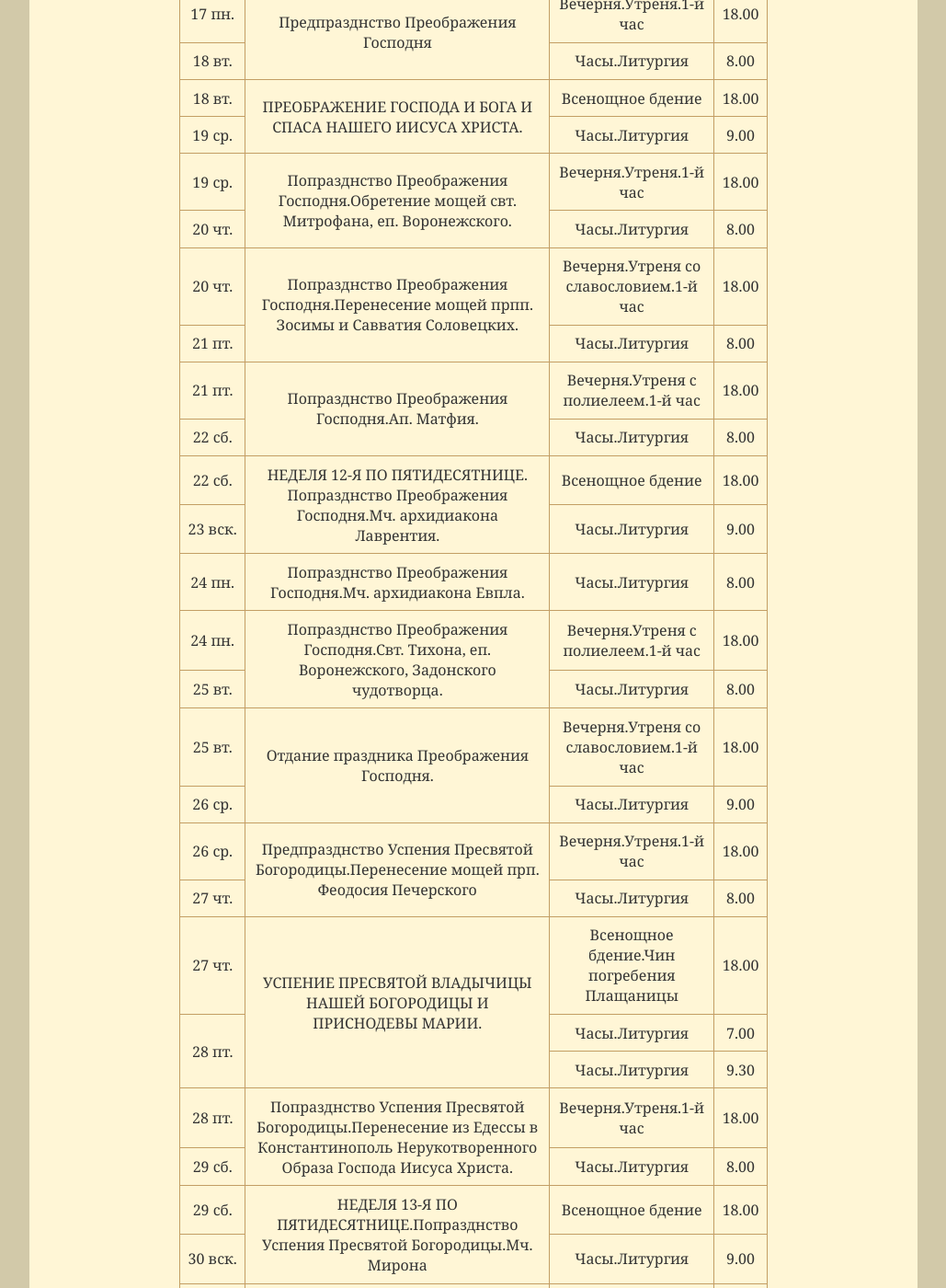
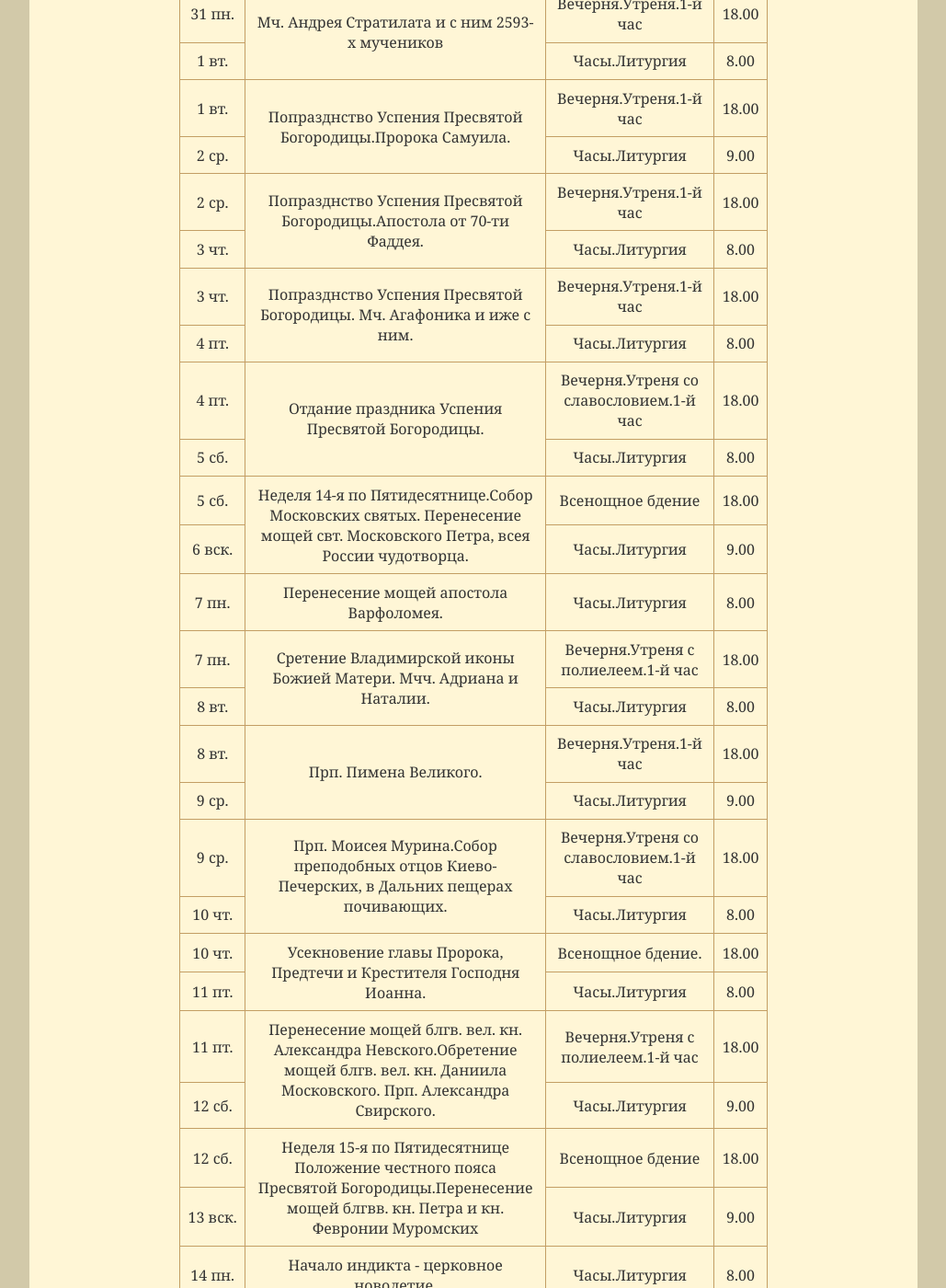
Before and after one commit to hramotradnoe/hramotradnoe.github.io, a Jekyll site: the page built from schedule/index.html, in a window 1280 px wide and 1400 px high, scrolled down 443 px. Shown: the whole window at 92% size, without its empty margins (125-1154 px from the left). Built offline with Jekyll 4.4.1, drawn with Linux system fonts in a browser that asks for light colours; Markdown is read by kramdown in place of the engine named in the settings; some of the changed text lies outside the part shown.

Commit message:
расписание на сентябрь

```diff
--- a/_data/schedule.yml
+++ b/_data/schedule.yml
@@ -1,112 +1,109 @@
-period: Август 2015
-link: https://docs.google.com/document/d/1uuE9xhTuOiFAjOGwbaVZb1gSC1xGTzW5ULEB5LPkpV8/edit
+period: Сентябрь 2015
+link: https://docs.google.com/document/d/1Db37_PTzLeM2xA2UCa-bKrOuDSgiW1y7zGGL9ziPyE4/edit
 timetable:
- - description : "Предпразднство Преображения Господня"
+ - description : "Мч. Андрея Стратилата и с ним 2593-х мучеников"
    services    :
-      - day   : 17&nbsp;пн.
+      - day   : 31&nbsp;пн.
         time  : '18.00'
         title : "Вечерня.Утреня.1-й час"
-      - day   : 18&nbsp;вт.
+      - day   : 1&nbsp;вт.
         time  : '8.00'
         title : "Часы.Литургия"
- - description : "ПРЕОБРАЖЕНИЕ ГОСПОДА И БОГА И СПАСА НАШЕГО ИИСУСА ХРИСТА."
+ - description : "Попразднство Успения Пресвятой Богородицы.Пророка Самуила."
    services    :
-      - day   : 18&nbsp;вт.
+      - day   : 1&nbsp;вт.
+        time  : '18.00'
+        title : "Вечерня.Утреня.1-й час"
+      - day   : 2&nbsp;ср.
+        time  : '9.00'
+        title : "Часы.Литургия"
+ - description : "Попразднство Успения Пресвятой Богородицы.Апостола от 70-ти Фаддея."
+   services    :
+      - day   : 2&nbsp;ср.
+        time  : '18.00'
+        title : "Вечерня.Утреня.1-й час"
+      - day   : 3&nbsp;чт.
+        time  : '8.00'
+        title : "Часы.Литургия"
+ - description : "Попразднство Успения Пресвятой Богородицы. Мч. Агафоника и иже с ним."
+   services    :
+      - day   : 3&nbsp;чт.
+        time  : '18.00'
+        title : "Вечерня.Утреня.1-й час"
+      - day   : 4&nbsp;пт.
+        time  : '8.00'
+        title : "Часы.Литургия"
+ - description : "Отдание праздника Успения Пресвятой Богородицы."
+   services    :
+      - day   : 4&nbsp;пт.
+        time  : '18.00'
+        title : "Вечерня.Утреня со славословием.1-й час"
+      - day   : 5&nbsp;сб.
+        time  : '8.00'
+        title : "Часы.Литургия"
+ - description : "Неделя 14-я по Пятидесятнице.Собор Московских святых. Перенесение мощей свт. Московского Петра, всея России чудотворца."
+   services    :
+      - day   : 5&nbsp;сб.
         time  : '18.00'
         title : "Всенощное бдение"
-      - day   : 19&nbsp;ср.
+      - day   : 6&nbsp;вск.
         time  : '9.00'
         title : "Часы.Литургия"
- - description : "Попразднство Преображения Господня.Обретение мощей свт. Митрофана, еп. Воронежского."
+ - description : "Перенесение мощей апостола Варфоломея."
    services    :
-      - day   : 19&nbsp;ср.
+      - day   : 7&nbsp;пн.
+        time  : '8.00'
+        title : "Часы.Литургия"
+ - description : "Сретение Владимирской иконы Божией Матери. Мчч. Адриана и Наталии."
+   services    :
+      - day   : 7&nbsp;пн.
+        time  : '18.00'
+        title : "Вечерня.Утреня с полиелеем.1-й час"
+      - day   : 8&nbsp;вт.
+        time  : '8.00'
+        title : "Часы.Литургия"
+ - description : "Прп. Пимена Великого."
+   services    :
+      - day   : 8&nbsp;вт.
         time  : '18.00'
         title : "Вечерня.Утреня.1-й час"
-      - day   : 20&nbsp;чт.
+      - day   : 9&nbsp;ср.
+        time  : '9.00'
+        title : "Часы.Литургия"
+ - description : "Прп. Моисея Мурина.Собор преподобных отцов Киево-Печерских, в Дальних пещерах почивающих."
+   services    :
+      - day   : 9&nbsp;ср.
+        time  : '18.00'
+        title : "Вечерня.Утреня со славословием.1-й час"
+      - day   : 10&nbsp;чт.
         time  : '8.00'
         title : "Часы.Литургия"
- - description : "Попразднство Преображения Господня.Перенесение мощей прпп. Зосимы и Савватия Соловецких."
+ - description : "Усекновение главы Пророка, Предтечи и Крестителя Господня Иоанна."
    services    :
-      - day   : 20&nbsp;чт.
+      - day   : 10&nbsp;чт.
         time  : '18.00'
-        title : "Вечерня.Утреня со славословием.1-й час"
-      - day   : 21&nbsp;пт.
+        title : "Всенощное бдение."
+      - day   : 11&nbsp;пт.
         time  : '8.00'
         title : "Часы.Литургия"
- - description : "Попразднство Преображения Господня.Ап. Матфия."
+ - description : "Перенесение мощей блгв. вел. кн. Александра Невского.Обретение мощей блгв. вел. кн. Даниила Московского. Прп. Александра Свирского."
    services    :
-      - day   : 21&nbsp;пт.
+      - day   : 11&nbsp;пт.
         time  : '18.00'
         title : "Вечерня.Утреня с полиелеем.1-й час"
-      - day   : 22&nbsp;сб.
+      - day   : 12&nbsp;сб.
+        time  : '9.00'
+        title : "Часы.Литургия"
+ - description : "Неделя 15-я по Пятидесятнице Положение честного пояса Пресвятой Богородицы.Перенесение мощей блгвв. кн. Петра и кн. Февронии Муромских"
+   services    :
+      - day   : 12&nbsp;сб.
+        time  : '18.00'
+        title : "Всенощное бдение"
+      - day   : 13&nbsp;вск.
+        time  : '9.00'
+        title : "Часы.Литургия"
+ - description : "Начало индикта - церковное новолетие."
+   services    :
+      - day   : 14&nbsp;пн.
         time  : '8.00'
         title : "Часы.Литургия"
- - description : "НЕДЕЛЯ 12-Я ПО ПЯТИДЕСЯТНИЦЕ. Попразднство Преображения Господня.Мч. архидиакона Лаврентия."
-   services    :
-      - day   : 22&nbsp;сб.
-        time  : '18.00'
-        title : "Всенощное бдение"
-      - day   : 23&nbsp;вск.
-        time  : '9.00'
-        title : "Часы.Литургия"
- - description : "Попразднство Преображения Господня.Мч. архидиакона Евпла."
-   services    :
-      - day   : 24&nbsp;пн.
-        time  : '8.00'
-        title : "Часы.Литургия"
- - description : "Попразднство Преображения Господня.Свт. Тихона, еп. Воронежского, Задонского чудотворца."
-   services    :
-      - day   : 24&nbsp;пн.
-        time  : '18.00'
-        title : "Вечерня.Утреня с полиелеем.1-й час"
-      - day   : 25&nbsp;вт.
-        time  : '8.00'
-        title : "Часы.Литургия"
- - description : "Отдание праздника Преображения Господня."
-   services    :
-      - day   : 25&nbsp;вт.
-        time  : '18.00'
-        title : "Вечерня.Утреня со славословием.1-й час"
-      - day   : 26&nbsp;ср.
-        time  : '9.00'
-        title : "Часы.Литургия"
- - description : "Предпразднство Успения Пресвятой Богородицы.Перенесение мощей прп. Феодосия Печерского"
-   services    :
-      - day   : 26&nbsp;ср.
-        time  : '18.00'
-        title : "Вечерня.Утреня.1-й час"
-      - day   : 27&nbsp;чт.
-        time  : '8.00'
-        title : "Часы.Литургия"
- - description : "УСПЕНИЕ ПРЕСВЯТОЙ ВЛАДЫЧИЦЫ НАШЕЙ БОГОРОДИЦЫ И ПРИСНОДЕВЫ МАРИИ."
-   services    :
-      - day   : 27&nbsp;чт.
-        time  : '18.00'
-        title : "Всенощное бдение.Чин погребения Плащаницы"
-      - day   : 28&nbsp;пт.
-        time  : '7.00'
-        title : "Часы.Литургия"
-      - day   : 28&nbsp;пт.
-        time  : '9.30'
-        title : "Часы.Литургия"
- - description : "Попразднство Успения Пресвятой Богородицы.Перенесение из Едессы в Константинополь Нерукотворенного Образа Господа Иисуса Христа."
-   services    :
-      - day   : 28&nbsp;пт.
-        time  : '18.00'
-        title : "Вечерня.Утреня.1-й час"
-      - day   : 29&nbsp;сб.
-        time  : '8.00'
-        title : "Часы.Литургия"
- - description : "НЕДЕЛЯ 13-Я ПО ПЯТИДЕСЯТНИЦЕ.Попразднство Успения Пресвятой Богородицы.Мч. Мирона"
-   services    :
-      - day   : 29&nbsp;сб.
-        time  : '18.00'
-        title : "Всенощное бдение"
-      - day   : 30&nbsp;вск.
-        time  : '9.00'
-        title : "Часы.Литургия"
- - description : "Попразднство Успения Пресвятой Богородицы.Мчч. Флора и Лавра."
-   services    :
-      - day   : 31&nbsp;пн.
-        time  : '8.00'
-        title : "Часы.Литургия"
```
